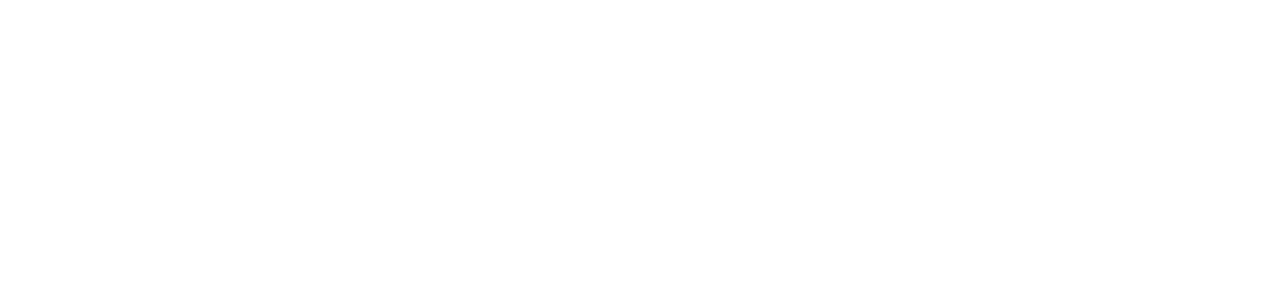
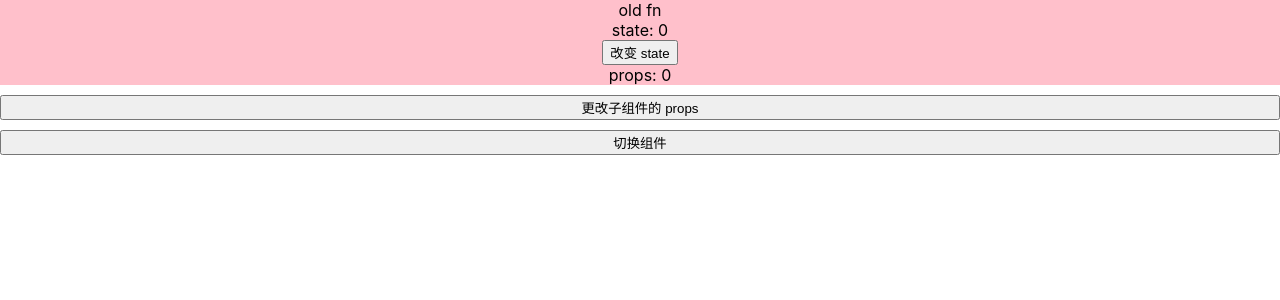
Before and after one commit to myexecode/react-base-demo, a React app: page /LifeCycle in a window 1280 px wide. Shown: the top 300 px of the page. Built offline with nearby package versions, Linux system fonts and the light colour scheme.

Commit message:
生命周期

```diff
--- a/src/routers/index.js
+++ b/src/routers/index.js
@@ -6,6 +6,7 @@
 const Test = React.lazy(() => import('../views/test/test'));
 const ReduxTest = React.lazy(() => import('../views/reduxTest/reduxTest'));
 const Home = React.lazy(() => import('../views/home/Home'));
+const LifeCycle = React.lazy(() => import('../views/LifeCycle/LifeCycle'));
 
 export default [
     {
@@ -27,5 +28,10 @@
         path: '/reduxTest',
         component: ReduxTest,
         sNavTitle: 'redux'
+    },
+    {
+        path: '/LifeCycle',
+        component: LifeCycle,
+        sNavTitle: '生命周期'
     }
 ]
--- /dev/null
+++ b/src/views/LifeCycle/LifeCycle.js
@@ -0,0 +1,43 @@
+import React, { Component } from 'react'
+
+import OldFn from './oldFn'
+import NewFn from './newFn'
+
+class LifeCycle extends Component {
+    constructor(props) {
+        super(props)
+        this.state = {
+            num: 0,
+            isOld: true
+        }
+    }
+
+    changeNumHandler = () => {
+        this.setState({
+            num: this.state.num + 1
+        })
+    }
+
+    changeCopHandler = () => {
+        this.setState({
+            isOld: !this.state.isOld
+        })
+    }
+
+    render() {
+        return (
+            <div className='life_cycle'>
+                {
+                    this.state.isOld ?
+                        <OldFn pNum={this.state.num} />
+                        :
+                        <NewFn pNum={this.state.num} />
+                }
+                <button onClick={this.changeNumHandler} style={{width: '100%', marginTop: '10px'}}> 更改子组件的 props</button>
+                <button onClick={this.changeCopHandler} style={{width: '100%', marginTop: '10px'}}>切换组件</button>
+            </div>
+        )
+    }
+}
+
+export default LifeCycle;
--- /dev/null
+++ b/src/views/LifeCycle/newFn.js
@@ -0,0 +1,67 @@
+import React, { Component } from 'react'
+
+class NewFn extends Component {
+
+    constructor(props){
+        super(props)
+        this.state = {
+            num: 0
+        }
+        console.log('constructor 组件初始化');
+    }
+
+    // 新
+    static getDerivedStateFromProps(nextProps, prevState){
+        console.log('getDerivedStateFromProps, 组件将要挂在/组件将要跟新 静态生命周期函数');
+        // 返回的结果将会与state合并，返回null时state不变化
+        // return null;
+        return {
+            newValue: '添加的新state状态'
+        };
+    }
+
+    componentDidMount(){
+        console.log('componentDidMount 组件渲染完毕');
+    }
+
+    shouldComponentUpdate(nextProps, nexState){
+        console.log('shouldComponentUpdate props改变或state改变，是否更新');
+        return true;
+    }
+
+    // 新
+    getSnapshotBeforeUpdate(){
+        console.log('getSnapshotBeforeUpdate 更新前获取快照');
+        return '更新前获取快照';
+    }
+
+    componentDidUpdate(prevProps, prevState, info){
+        console.log('componentDidUpdate 组件更新完毕;' + info);
+    }
+
+    componentWillUnmount(){
+        console.log('componentWillUnmount 组件将要销毁')
+    }
+
+
+    // changeNumHandler
+    changeNumHandler = () => {
+        this.setState({
+            num: this.state.num + 1
+        })
+    }
+
+    render() {
+        console.log('render');
+        return (
+            <div className='new_fn' style={{background: 'yellow'}}>
+                <div>new fn</div>
+                <div>state: {this.state.num}</div>
+                <button onClick={this.changeNumHandler}>改变 state</button>
+                <div>props: {this.props.pNum}</div>
+            </div>
+        )
+    }
+}
+
+export default NewFn;
--- /dev/null
+++ b/src/views/LifeCycle/oldFn.js
@@ -0,0 +1,64 @@
+import React, { Component } from 'react'
+
+class OldFn extends Component {
+    constructor(props){
+        super(props)
+        this.state = {
+            num: 0
+        }
+        console.log('constructor,组件初始化');
+    }
+
+    // componentWillMount
+    UNSAFE_componentWillMount(){
+        console.log('componentWillMount->UNSAFE_componentWillMount 组件挂载完毕，将要渲染');
+    }
+
+    componentDidMount(){
+        console.log('componentDidMount 组件渲染完毕');
+    }
+
+    //  componentWillReceiveProps
+    UNSAFE_componentWillReceiveProps(nextProps){
+        console.log('componentWillReceiveProps->UNSAFE_componentWillReceiveProps 父组件更新props');
+    }
+
+    //  componentWillUpdate
+    UNSAFE_componentWillUpdate(nextProps, nexState){
+        console.log('componentWillUpdate->UNSAFE_componentWillUpdate 组件即将更新');
+    }
+
+    shouldComponentUpdate(nextProps, nexState){
+        console.log('shouldComponentUpdate props改变或state改变，是否更新');
+        return true;
+    }
+
+    componentDidUpdate(prevProps, prevState){
+        console.log('componentDidUpdate 组件更新完毕;');
+    }
+
+    componentWillUnmount(){
+        console.log('componentWillUnmount 组件将要销毁');
+    }
+
+    // changeNumHandler
+    changeNumHandler = () => {
+        this.setState({
+            num: this.state.num + 1
+        })
+    }
+
+    render() {
+        console.log('render 45');
+        return (
+            <div className='old_fn' style={{background: 'pink'}}>
+                <div>old fn</div>
+                <div>state: {this.state.num}</div>
+                <button onClick={this.changeNumHandler}>改变 state</button>
+                <div>props: {this.props.pNum}</div>
+            </div>
+        )
+    }
+}
+
+export default OldFn;
```
Also changed, not shown: notes.txt.
